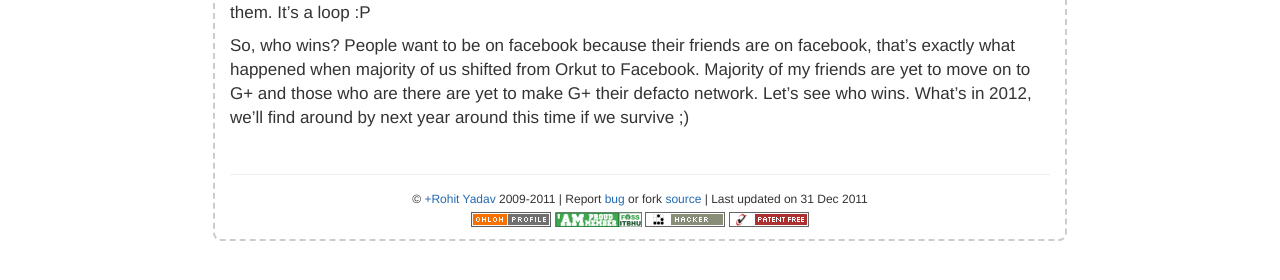
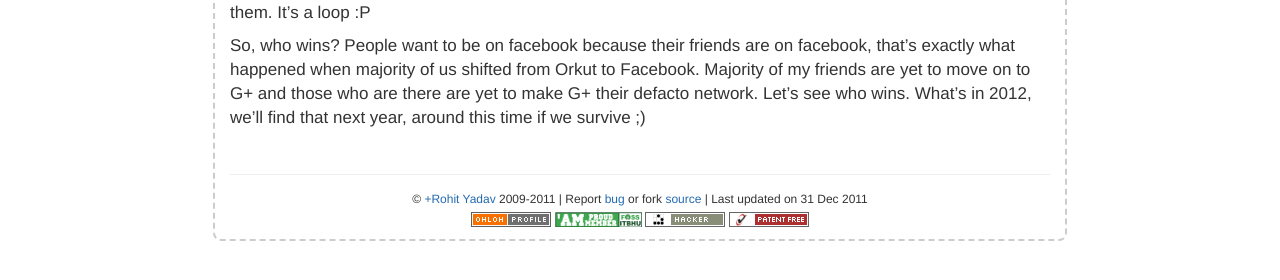
Before and after one commit to rohityadavcloud/rohityadavcloud.github.io, a Jekyll site: the page built from _posts/2011-12-31-return-of-fb.markdown, in a window 1280 px wide. Shown: the part 508-788 px from the top of the page. Built offline with Jekyll 4.4.1, drawn with Linux system fonts in a browser that asks for light colours; Markdown is read by kramdown in place of the engine named in the settings; comment, search, counter and statistics services are not loaded.

Commit message:
posts: fix sentence

```diff
--- a/_posts/2011-12-31-return-of-fb.markdown
+++ b/_posts/2011-12-31-return-of-fb.markdown
@@ -10,4 +10,4 @@ Around four months back, I decided to call it quits on almost all my social netw
 
 Soon enough I had more time to kill, I missed all those posts, flame-wars, pics... During that period, I would read a lot and Internet meant a place to check mail, browse top stories on HN, Google News and slashdot. And soon, we had Google+ to play with. Amidst the war of the social networks, I reactivated my facebook account in early December, got myself a new twitter account to keep up with friends and family members. I hope to mostly use my homepage and blog to share stuff. And now I realize again, I'm wasting my time on them. It's a loop :P
 
-So, who wins? People want to be on facebook because their friends are on facebook, that's exactly what happened when majority of us shifted from Orkut to Facebook. Majority of my friends are yet to move on to G+ and those who are there are yet to make G+ their defacto network. Let's see who wins. What's in 2012, we'll find around by next year around this time if we survive ;)
+So, who wins? People want to be on facebook because their friends are on facebook, that's exactly what happened when majority of us shifted from Orkut to Facebook. Majority of my friends are yet to move on to G+ and those who are there are yet to make G+ their defacto network. Let's see who wins. What's in 2012, we'll find that next year, around this time if we survive ;)
```
